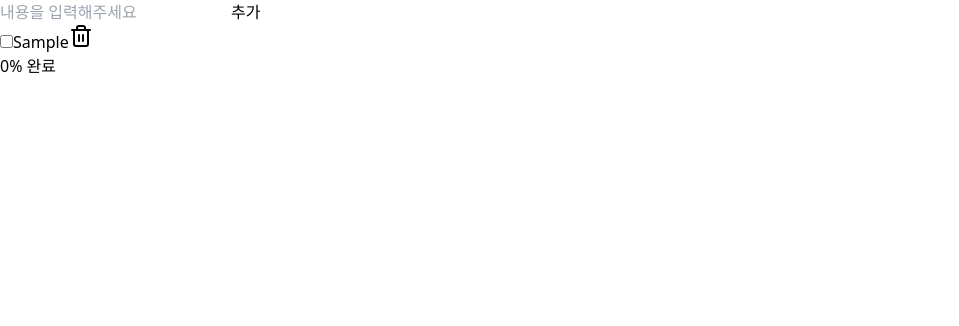
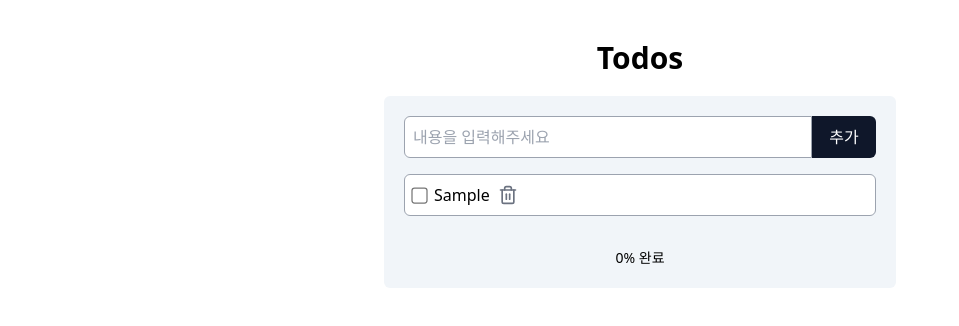
Before and after one commit to fromnowwon/react-ts-tw-todo-app, a React (Vite) app: page / in a window 1280 px wide. Both pictures are taken after typing "Sample" into the empty fields and a click on the button "추가". Shown: the top 326 px of the page, without its empty margins (0-959 px from the left). Built offline with nearby package versions, Linux system fonts and the light colour scheme.

Commit message:
style: 스타일 추가

```diff
--- a/src/App.tsx
+++ b/src/App.tsx
@@ -13,7 +13,9 @@ function App() {
 	} = useTodos();
 
 	return (
-		<main>
+		<main className="py-10 h-screen space-y-5">
+			<h1 className="font-bold text-3xl text-center">Todos</h1>
+			<div className="max-w-lg mx-auto bg-slate-100 rounded-md p-5">
 				<AddTodoForm addTodo={addTodo} />
 				<TodoList
 					todos={todos}
@@ -24,6 +26,7 @@ function App() {
 					todos={todos}
 					deleteAllCompletedTodos={deleteAllCompletedTodos}
 				/>
+			</div>
 		</main>
 	);
 }
--- a/src/components/AddTodoForm.tsx
+++ b/src/components/AddTodoForm.tsx
@@ -23,16 +23,24 @@ const AddTodoForm = ({ addTodo }: AddTodoFormProps) => {
 
 	return (
 		<div>
-			<form onSubmit={handleSubmit}>
+			<form onSubmit={handleSubmit} className="flex">
 				<input
 					type="text"
 					value={input}
 					onChange={handleChangeInput}
 					placeholder="내용을 입력해주세요"
+					className="rounded-s-md grow border border-gray-400 p-2"
 				/>
-				{errorMessage && <p>{errorMessage}</p>}
-				<button type="submit">추가</button>
+				<button
+					type="submit"
+					className="w-16 rounded-e-md bg-slate-900 text-white hover:bg-slate-800"
+				>
+					추가
+				</button>
 			</form>
+			{errorMessage && (
+				<p className="my-1 text-sm text-red-500">{errorMessage}</p>
+			)}
 		</div>
 	);
 };
--- a/src/components/TodoItem.tsx
+++ b/src/components/TodoItem.tsx
@@ -17,16 +17,19 @@ const TodoItem = ({ todo, setCompletedTodo, deleteTodo }: TodoItemProps) => {
 	};
 
 	return (
-		<div>
-			<label>
+		<div className="flex items-center gap-1">
+			<label className="flex items-center gap-2 grow border rounded-md p-2 border-gray-400 bg-white hover:bg-slage-50">
 				<input
 					type="checkbox"
 					checked={todo.completed}
 					onChange={handleComplete}
+					className="scale-125"
 				/>
-				<span>{todo.title}</span>
+				<span className={todo.completed ? "line-through text-gray-400" : ""}>
+					{todo.title}
+				</span>
 				<button onClick={handleDelete}>
-					<Trash2 />
+					<Trash2 size={20} className="text-gray-500" />
 				</button>
 			</label>
 		</div>
--- a/src/components/TodoList.tsx
+++ b/src/components/TodoList.tsx
@@ -16,15 +16,21 @@ const TodoList = ({ todos, setCompletedTodo, deleteTodo }: TodoListProps) => {
 	});
 
 	return (
-		<div>
+		<>
+			<div className="space-y-2 py-4">
 				{todosSorted.map((todo) => (
 					<TodoItem
+						key={todo.id}
 						todo={todo}
 						setCompletedTodo={setCompletedTodo}
 						deleteTodo={deleteTodo}
 					/>
 				))}
 			</div>
+			{todos.length === 0 && (
+				<p className="text-center text-gray-500">아직 할 일 없음...</p>
+			)}
+		</>
 	);
 };
 
--- a/src/components/TodoResult.tsx
+++ b/src/components/TodoResult.tsx
@@ -9,24 +9,24 @@ const TodoResult = ({ todos, deleteAllCompletedTodos }: TodoResultProps) => {
 	const completedTodos = todos.filter((todo) => todo.completed);
 
 	return (
-		<div>
-			{todos.length > 0 ? (
+		<div className="text-center space-y-2 mt-4">
+			{todos.length > 0 && (
 				<>
-					<p>
+					<p className="text-sm font-medium">
 						{Math.floor(
 							(Number(completedTodos.length) / Number(todos.length)) * 100
 						)}
 						% 완료
 					</p>
-
 					{completedTodos.length > 0 && (
-						<button onClick={deleteAllCompletedTodos}>
+						<button
+							onClick={deleteAllCompletedTodos}
+							className="text-red-500 hover:underline text-sm font-medium"
+						>
 							완료된 할 일 모두 삭제
 						</button>
 					)}
 				</>
-			) : (
-				<p>아직 할 일 없음</p>
 			)}
 		</div>
 	);
```
Lines whose indentation alone changed are shown as unchanged.
